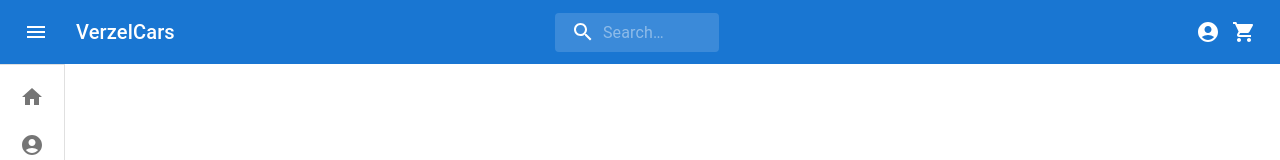
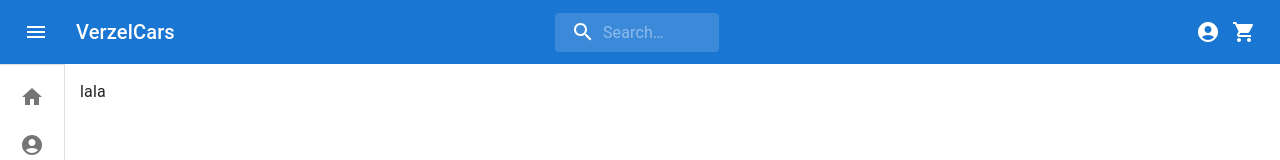
Before and after one commit to issitarual/verzel-challenge, a React (Create React App) app: page /profile in a window 1280 px wide. Shown: the top 160 px of the page. Built offline with nearby package versions, Linux system fonts and the light colour scheme.

Commit message:
feat: order car by price

```diff
--- a/src/App.js
+++ b/src/App.js
@@ -31,7 +31,7 @@ function App() {
         <BrowserRouter>
           <Routes>
             <Route path="/" element={<Home drawerWidth={drawerWidth} open={open}/>} />
-            <Route path="/profile" Component={Profile} />
+            <Route path="/profile" element={<Profile drawerWidth={drawerWidth} open={open}/>} />
           </Routes>
         </BrowserRouter>
       </CartContext.Provider>
--- a/src/Pages/Home.js
+++ b/src/Pages/Home.js
@@ -17,10 +17,14 @@ export default function Home({ drawerWidth, open }) {
       marginLeft: "80px",
     }),
   }));
-
+  function sortByPrice(car) {
+    return car.sort(function(a, b) {
+      return a.price < b.price ? -1 : (a.price > b.price) ? 1 : 0;
+    });
+  }
   return (
     <Container component="main" drawerWidth={drawerWidth} open={open}>
-      {carsList.map((c) => (
+      {sortByPrice(carsList).map((c) => (
         <CarCard car={c} key={c.id} />
       ))}
     </Container>
--- a/src/Pages/Profile.js
+++ b/src/Pages/Profile.js
@@ -1,3 +1,25 @@
-export default function Profile() {
-    return <>Profile</>;
-  }
+import * as React from "react";
+import CarCard from "../Components/CarCard";
+import { Box } from "@mui/material";
+import { styled } from "@mui/material/styles";
+
+export default function Profile({ drawerWidth, open }) {
+  const Container = styled(Box)(({ theme, drawerWidth, open }) => ({
+    display: "flex",
+    alignItems: "center",
+    marginTop: "80px",
+    marginRight: "15px",
+    ...(open && {
+      marginLeft: `calc(15px + ${drawerWidth}px)`,
+    }),
+    ...(!open && {
+      marginLeft: "80px",
+    }),
+  }));
+
+  return (
+    <Container component="main" drawerWidth={drawerWidth} open={open}>
+     lala
+    </Container>
+  );
+}
```
